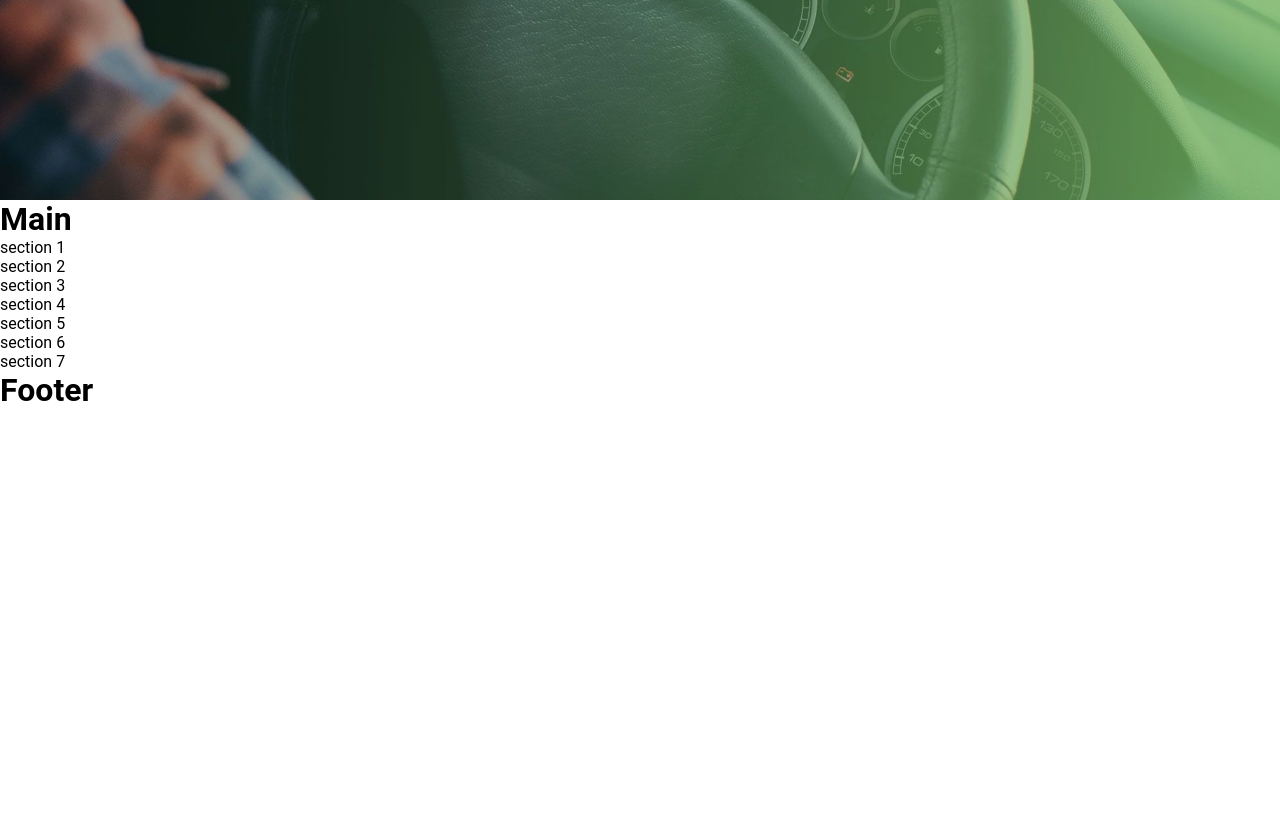
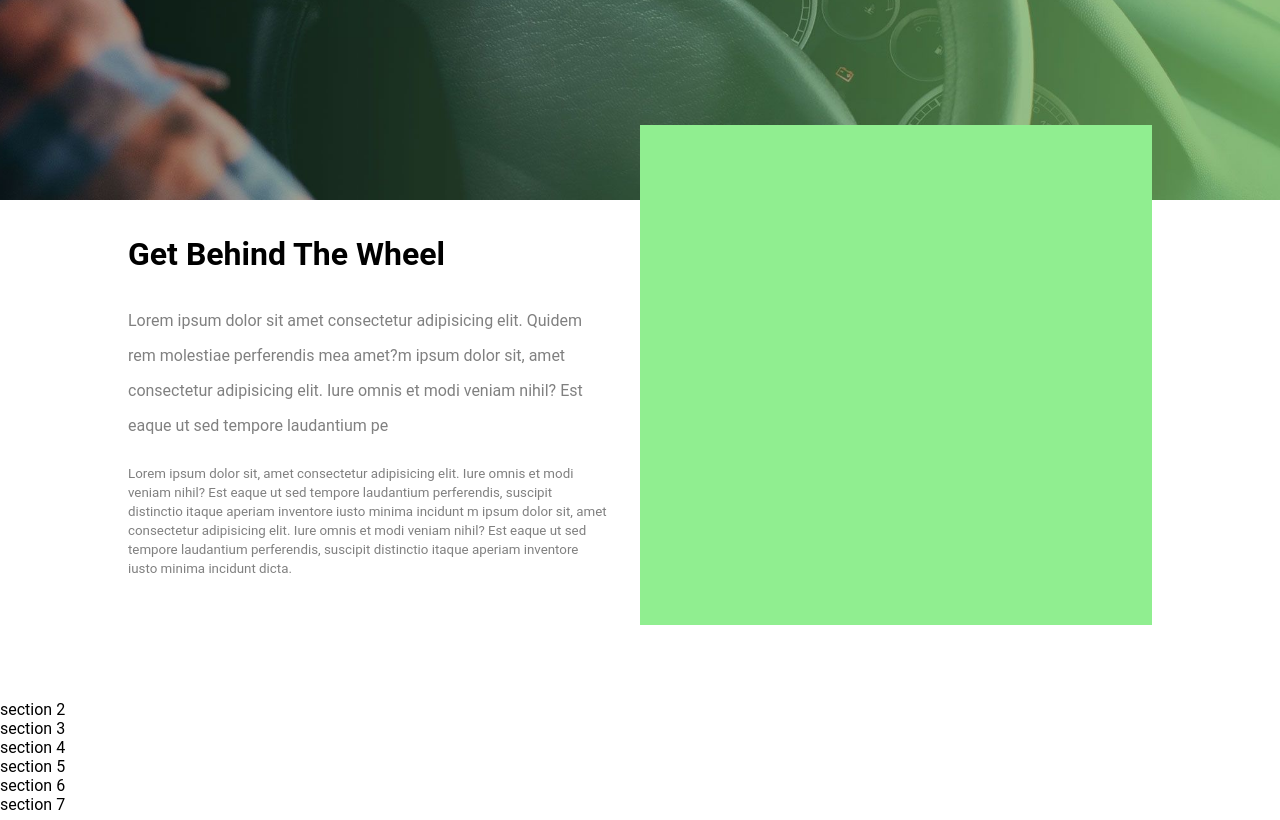
Before and after one commit to SamueleDellaRocca/proj-html-vuejs, a Vue app: page / in a window 1280 px wide. Shown: the part 500-1320 px from the top of the page. Before the commit the page ends 909 px from the top, so only its background shows below. Built offline with nearby package versions, Linux system fonts and the light colour scheme.

Commit message:
pusho progressi

```diff
--- a/src/components/MainDriving.vue
+++ b/src/components/MainDriving.vue
@@ -1,6 +1,5 @@
 <template>
   <div>
-    <h1>Main</h1>
     <SectionUno />
     <SectionDue />
     <section-tre />
--- a/src/components/SectionUno.vue
+++ b/src/components/SectionUno.vue
@@ -1,5 +1,24 @@
 <template>
-  <div>section 1</div>
+  <div class="container">
+    <div class="sinistra">
+      <h3>Get Behind The Wheel</h3>
+      <div>
+        Lorem ipsum dolor sit amet consectetur adipisicing elit. Quidem rem
+        molestiae perferendis mea amet?m ipsum dolor sit, amet consectetur
+        adipisicing elit. Iure omnis et modi veniam nihil? Est eaque ut sed
+        tempore laudantium pe
+      </div>
+      <small
+        >Lorem ipsum dolor sit, amet consectetur adipisicing elit. Iure omnis et
+        modi veniam nihil? Est eaque ut sed tempore laudantium perferendis,
+        suscipit distinctio itaque aperiam inventore iusto minima incidunt m
+        ipsum dolor sit, amet consectetur adipisicing elit. Iure omnis et modi
+        veniam nihil? Est eaque ut sed tempore laudantium perferendis, suscipit
+        distinctio itaque aperiam inventore iusto minima incidunt dicta.</small
+      >
+    </div>
+    <div class="destra"></div>
+  </div>
 </template>
 
 <script>
@@ -8,4 +27,38 @@ export default {
 };
 </script>
 
-<style lang="scss" scoped></style>
+<style lang="scss" scoped>
+.container {
+  display: flex;
+  height: 350px;
+  justify-content: space-evenly;
+  align-items: center;
+  margin-bottom: 150px;
+
+  .sinistra {
+    width: 50%;
+    height: 100%;
+    align-self: center;
+    padding-right: 30px;
+    margin-top: 70px;
+    h3 {
+      font-size: 2rem;
+      margin-bottom: 30px;
+    }
+    div {
+      line-height: 35px;
+      margin-bottom: 20px;
+      color: gray;
+    }
+    small {
+      color: gray;
+    }
+  }
+
+  .destra {
+    width: 50%;
+    height: 500px;
+    background-color: lightgreen;
+  }
+}
+</style>
```
